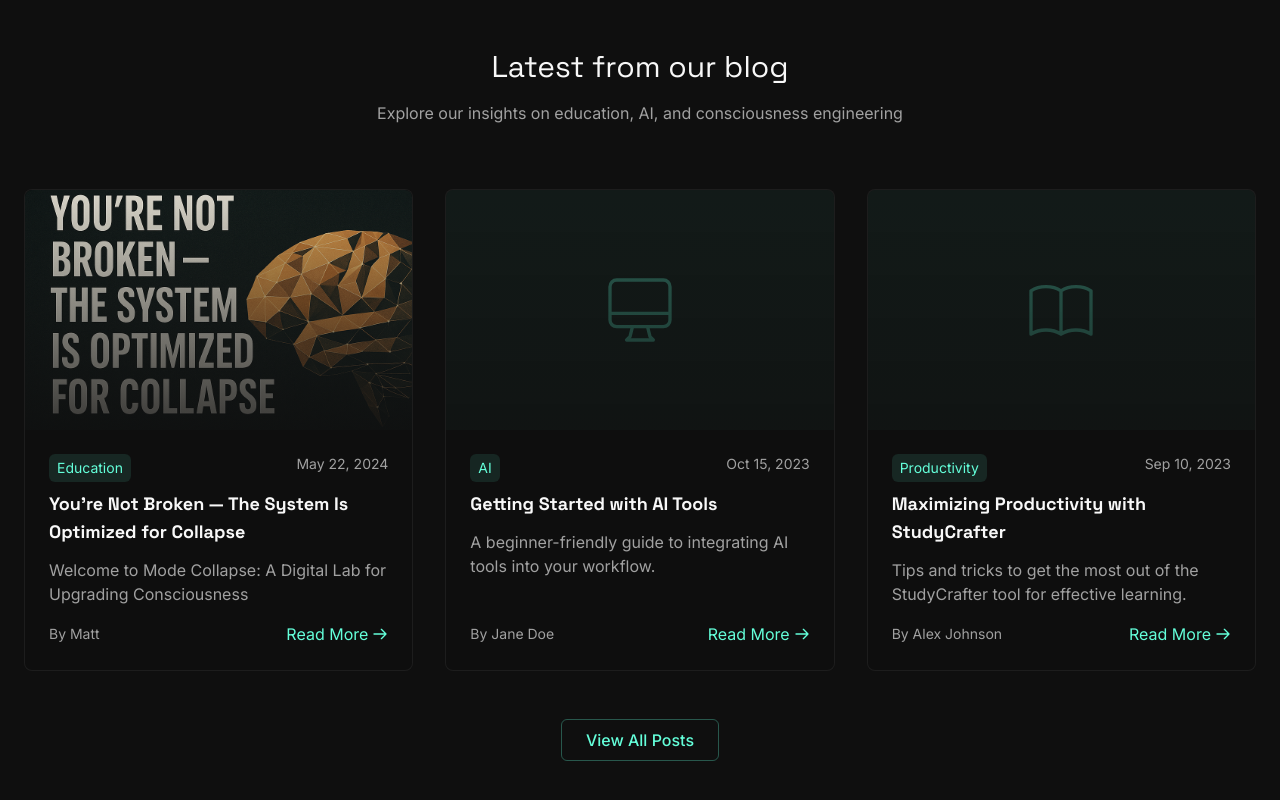
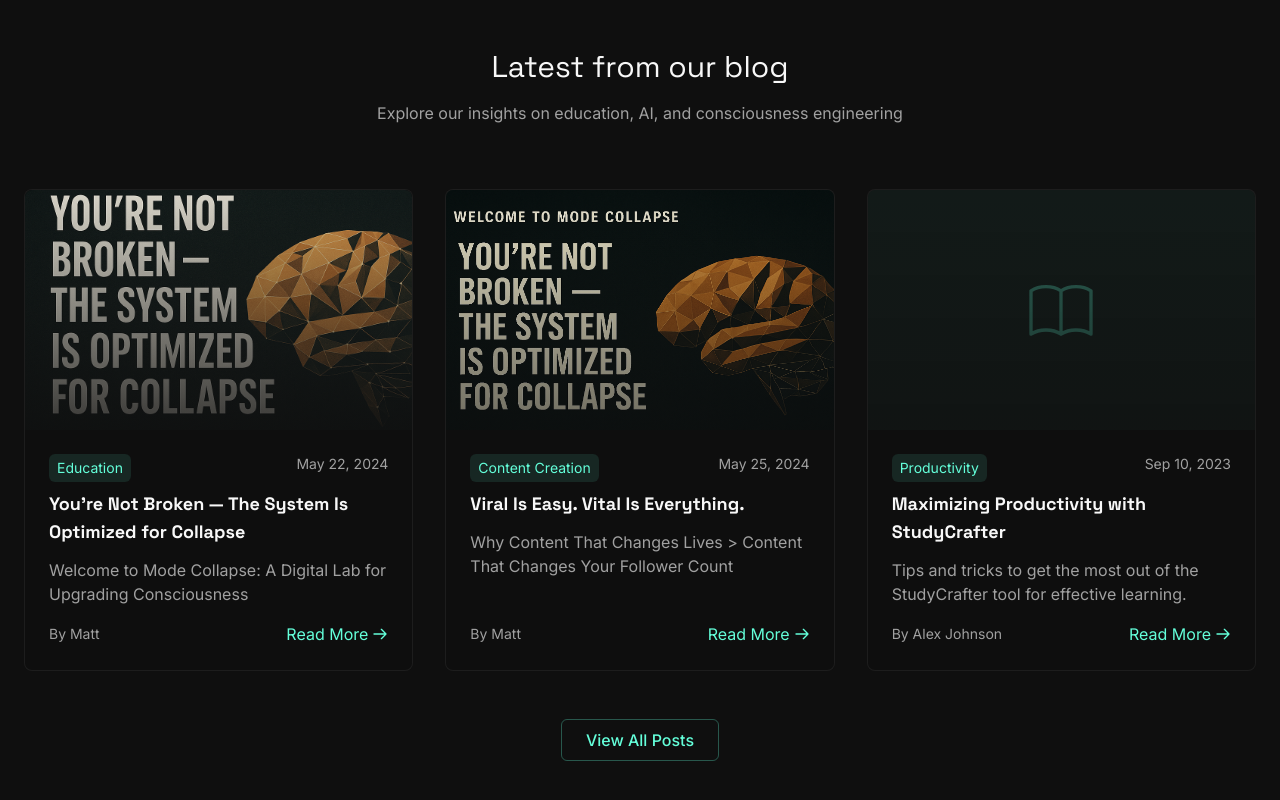
Before and after one commit to doommir/modecollapse, a Next.js app: page / in a window 1280 px wide. Shown: the part 1440-2240 px from the top of the page. Built offline with nearby package versions, Linux system fonts and the light colour scheme.

Commit message:
Add new blog post: Viral Is Easy. Vital Is Everything.

```diff
--- a/src/app/blog/[slug]/page.tsx
+++ b/src/app/blog/[slug]/page.tsx
@@ -141,7 +141,152 @@ Welcome to Mode Collapse.
 
 —Matt
     `,
-    relatedPosts: ['1', '3']
+    relatedPosts: ['7', '3']
+  },
+  {
+    id: '7',
+    slug: 'viral-is-easy-vital-is-everything',
+    title: 'Viral Is Easy. Vital Is Everything.',
+    excerpt: 'Why Content That Changes Lives > Content That Changes Your Follower Count',
+    date: '2024-05-25',
+    author: 'Matt',
+    category: 'Content Creation',
+    thumbnail: '/blog/viral-vital.jpg',
+    content: `
+# **🔁 Viral Is Easy. Vital Is Everything.**
+
+**Why Content That Changes Lives > Content That Changes Your Follower Count**
+
+---
+
+"Go viral."
+
+That's the dream, right?
+
+You post something.
+It spreads like wildfire.
+Notifications melt your screen.
+You feel like a genius.
+For a minute.
+
+And then?
+
+You post again.
+And again.
+Chasing the same high, with less and less payoff.
+
+Until eventually, you're not creating anymore—
+You're **optimizing.**
+Not for meaning, not for impact…
+But for the _machine_.
+
+---
+
+## **📉 The Viral Trap**
+
+Here's what they don't tell you about going viral:
+
+- Most people who like your viral post never come back.
+
+- The content that explodes is rarely the content that _matters_.
+
+- Virality teaches you to play small—to serve the algorithm, not your audience.
+
+
+It becomes a numbers game. A dopamine treadmill.
+And worst of all?
+
+It **rewards repetition.**
+Like _mode collapse_ in AI models—
+the system starts spitting out the same thing over and over.
+
+You get stuck in a loop.
+And so does your audience.
+
+---
+
+## **🧠 So What's the Alternative?**
+
+**Vital content.**
+
+Content that expands consciousness.
+Content that wakes people up.
+Content that makes someone think, "This just changed how I see the world."
+
+Viral content wins attention.
+**Vital content builds trust.**
+And trust compounds.
+
+Especially in education.
+Especially in a world that's drowning in distraction.
+
+---
+
+## **🎓 For Educators, Creators, and Conscious Humans**
+
+If you're teaching—whether in a classroom or on a timeline—you already know this:
+
+> _The lesson that sticks isn't the flashiest one._
+> _It's the one that lands in the gut._
+
+You don't need 10,000 retweets.
+You need 10 people who **change what they do** because of what you made.
+
+You don't need to be loud.
+You need to be clear.
+And consistent.
+
+That's what makes content _vital_.
+Not how far it spreads. But how deep it sinks.
+
+---
+
+## **💡 Vital Content Looks Like:**
+
+- A tweet that makes someone journal for 20 minutes
+
+- A video that a teacher rewatches every week before stepping into class
+
+- A lesson plan that goes beyond test prep—and into _life prep_
+
+- A blog post that lives in someone's head for months
+
+
+If your content helps one person change their mind, heal, act, or reflect—
+That's not a loss.
+That's a **miracle** in the age of noise.
+
+---
+
+## **🧪 The Mode Collapse Way**
+
+We're building a system for creators and educators who've had enough of the treadmill.
+This is where we experiment with content that:
+
+- Feels good to make
+
+- _Means_ something to share
+
+- Stays with people long after they scroll
+
+
+This is where we go from **performers** to **pattern-breakers**.
+
+---
+
+## **🔁 Want to Make Something That Lasts?**
+
+Join the Mode Collapse newsletter.
+No fluff. No farming. Just frameworks for _vital thinking in a viral world_.
+
+📡 [Join here](#) and get the free Digital Consciousness Starter Kit.
+
+And next time you hit "Post"—
+Ask yourself:
+
+> Is this viral, or is it **vital**?
+    `,
+    relatedPosts: ['0', '3']
   },
   {
     id: '1',
--- a/src/app/blog/page.tsx
+++ b/src/app/blog/page.tsx
@@ -18,6 +18,16 @@ const blogPosts = [
     author: 'Matt',
     category: 'Education',
     thumbnail: '/blog/mode-collapse.jpg',
+  },
+  {
+    id: '7',
+    slug: 'viral-is-easy-vital-is-everything',
+    title: 'Viral Is Easy. Vital Is Everything.',
+    excerpt: 'Why Content That Changes Lives > Content That Changes Your Follower Count',
+    date: '2024-05-25',
+    author: 'Matt',
+    category: 'Content Creation',
+    thumbnail: '/blog/viral-vital.jpg',
   },
   {
     id: '1',
--- a/src/app/page.tsx
+++ b/src/app/page.tsx
@@ -223,35 +223,35 @@ export default function Home() {
               </div>
             </Link>
 
-            {/* Blog Card 2 - AI Tools */}
-            <Link href="/blog/getting-started-with-ai-tools" className="group">
+            {/* Blog Card 2 - Viral Is Easy */}
+            <Link href="/blog/viral-is-easy-vital-is-everything" className="group">
               <div className="bg-darkBg/30 dark:bg-darkBg/30 rounded-lg overflow-hidden border border-textSecondary/10 hover:border-primary/30 transition-colors h-full flex flex-col">
                 <div className="h-60 bg-primary/5 relative overflow-hidden">
-                  <div className="absolute inset-0 flex items-center justify-center text-primary/30">
-                    <svg className="w-20 h-20" fill="none" viewBox="0 0 24 24" stroke="currentColor">
-                      <path strokeLinecap="round" strokeLinejoin="round" strokeWidth={1} d="M9.75 17L9 20l-1 1h8l-1-1-.75-3M3 13h18M5 17h14a2 2 0 002-2V5a2 2 0 00-2-2H5a2 2 0 00-2 2v10a2 2 0 002 2z" />
-                    </svg>
-                  </div>
+                  <img
+                    src="/blog/viral-vital.jpg"
+                    alt="Viral Is Easy. Vital Is Everything."
+                    className="absolute inset-0 w-full h-full object-cover transition-transform duration-700 group-hover:scale-105"
+                  />
                   <div className="absolute inset-0 bg-gradient-to-t from-darkBg/80 to-transparent opacity-70"></div>
                 </div>
                 <div className="p-6 flex-grow flex flex-col">
                   <div className="flex justify-between items-start mb-2">
                     <span className="text-sm text-primary bg-primary/10 px-2 py-1 rounded-md">
-                      AI
+                      Content Creation
                     </span>
                     <span className="text-sm text-textSecondary">
-                      Oct 15, 2023
+                      May 25, 2024
                     </span>
                   </div>
                   <h3 className="text-lg font-bold text-textPrimary mb-3 group-hover:text-primary transition-colors">
-                    Getting Started with AI Tools
+                    Viral Is Easy. Vital Is Everything.
                   </h3>
                   <p className="text-textSecondary mb-4 flex-grow">
-                    A beginner-friendly guide to integrating AI tools into your workflow.
+                    Why Content That Changes Lives &gt; Content That Changes Your Follower Count
                   </p>
                   <div className="flex justify-between items-center mt-auto">
                     <span className="text-sm text-textSecondary">
-                      By Jane Doe
+                      By Matt
                     </span>
                     <span className="text-primary inline-flex items-center group-hover:underline">
                       Read More
```
Also changed, not shown: public/blog/viral-vital.jpg (added).
